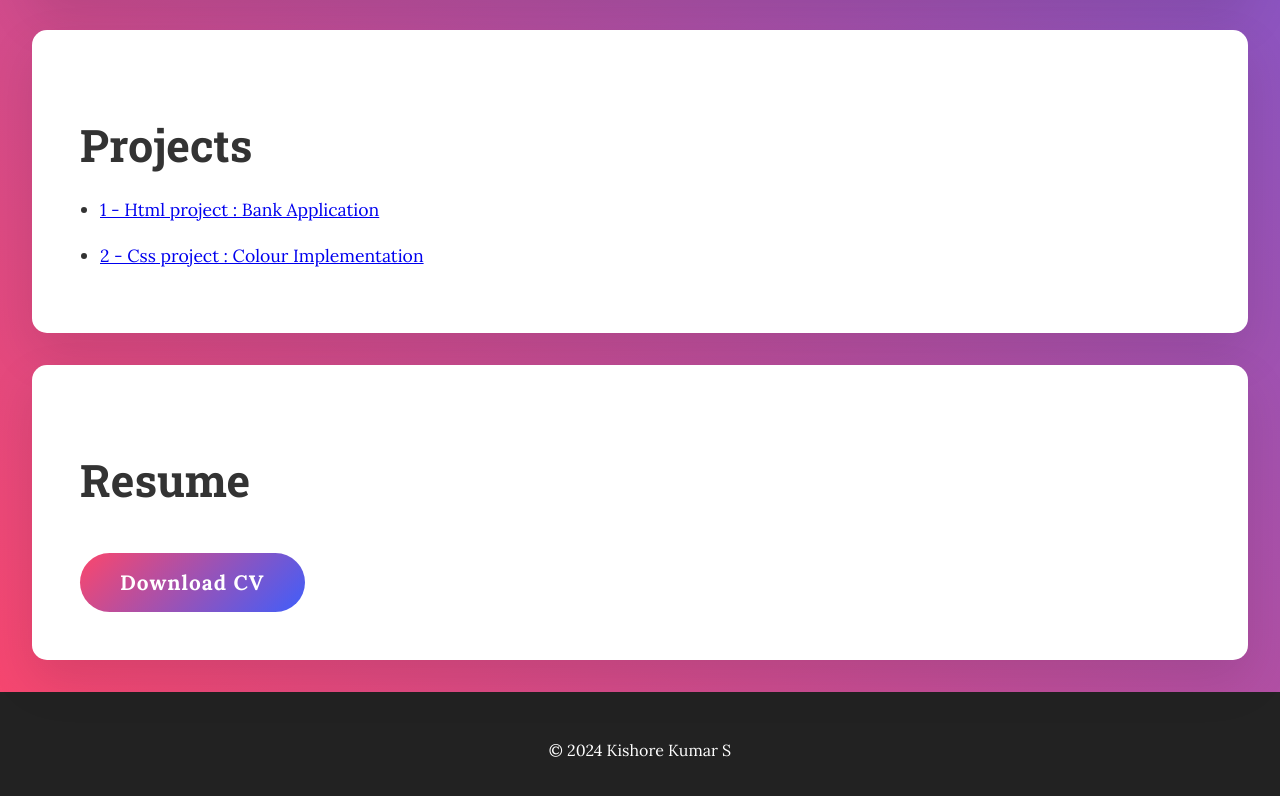
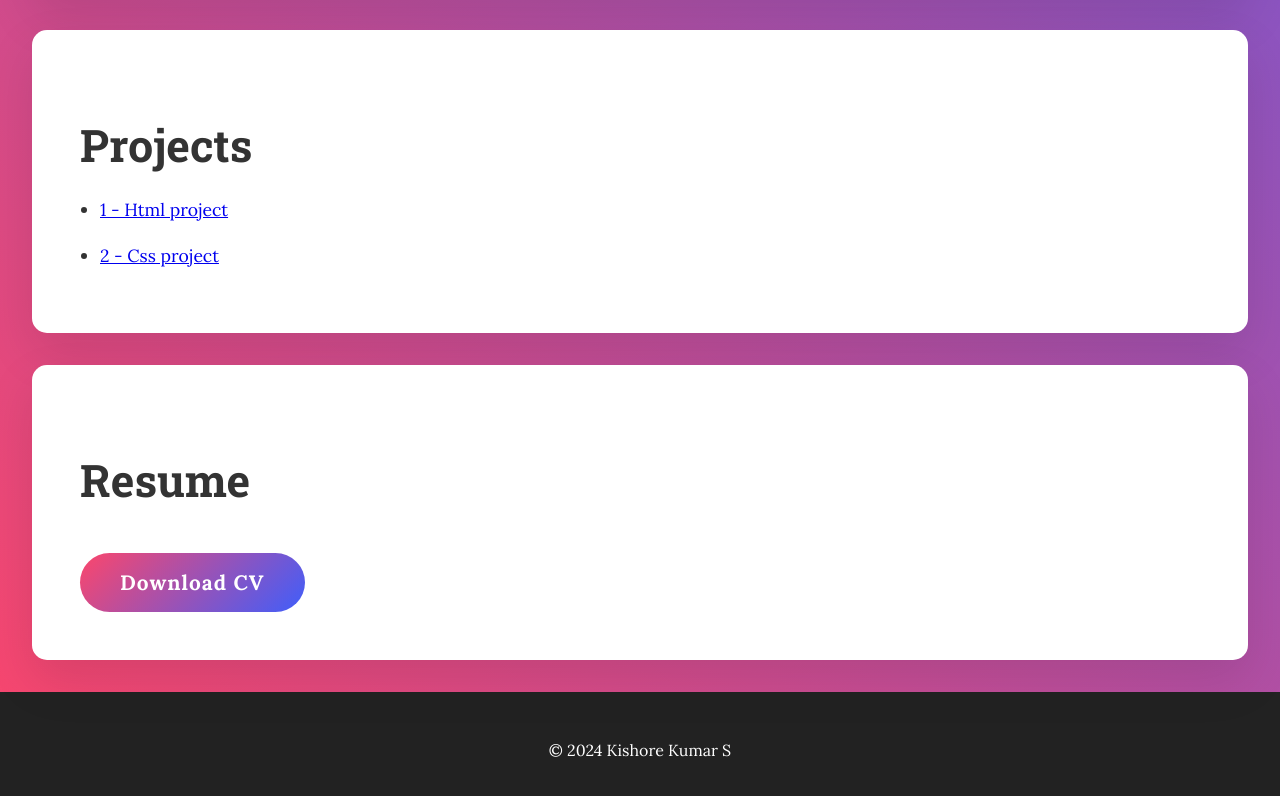
Before and after one commit to Kishore092005/Digital-Portfolio, a plain HTML site: page index.html in a window 1280 px wide. Shown: the part 1441-2237 px from the top of the page. Drawn offline with Linux system fonts and the light colour scheme.

Commit message:
Update index.html

```diff
--- a/index.html
+++ b/index.html
@@ -223,7 +223,7 @@
     <div class="section-content">
         <h2>Projects</h2>
         <ul>
-            <li><a href="#"> 1 - Html project : Bank Application <br><br><li>2 - Css project : Colour Implementation</li></a></li>
+            <li><a href="#"> 1 - Html project  <br><br><li>2 - Css project </li></a></li>
             <!-- Add more project links here -->
         </ul>
     </div>
```
